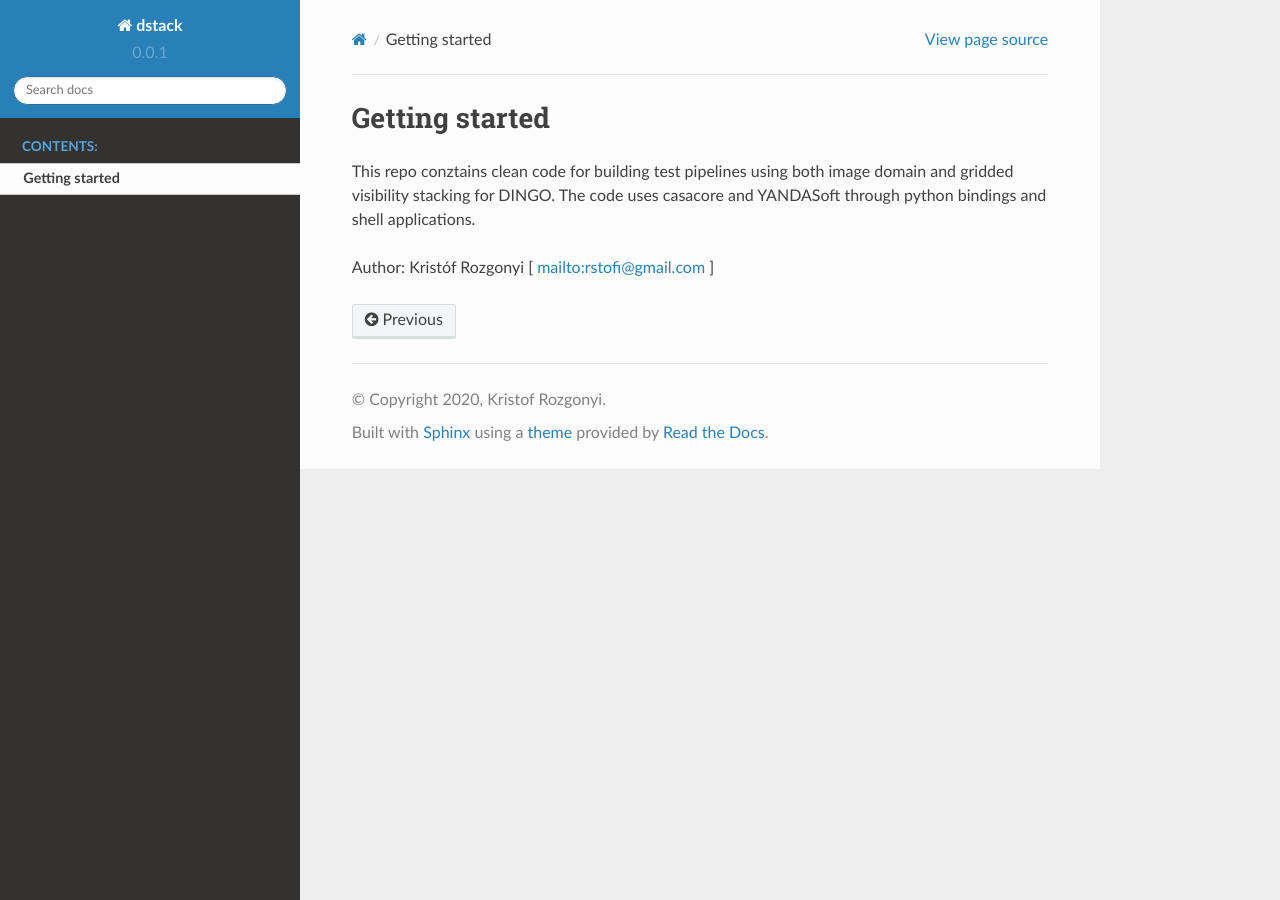
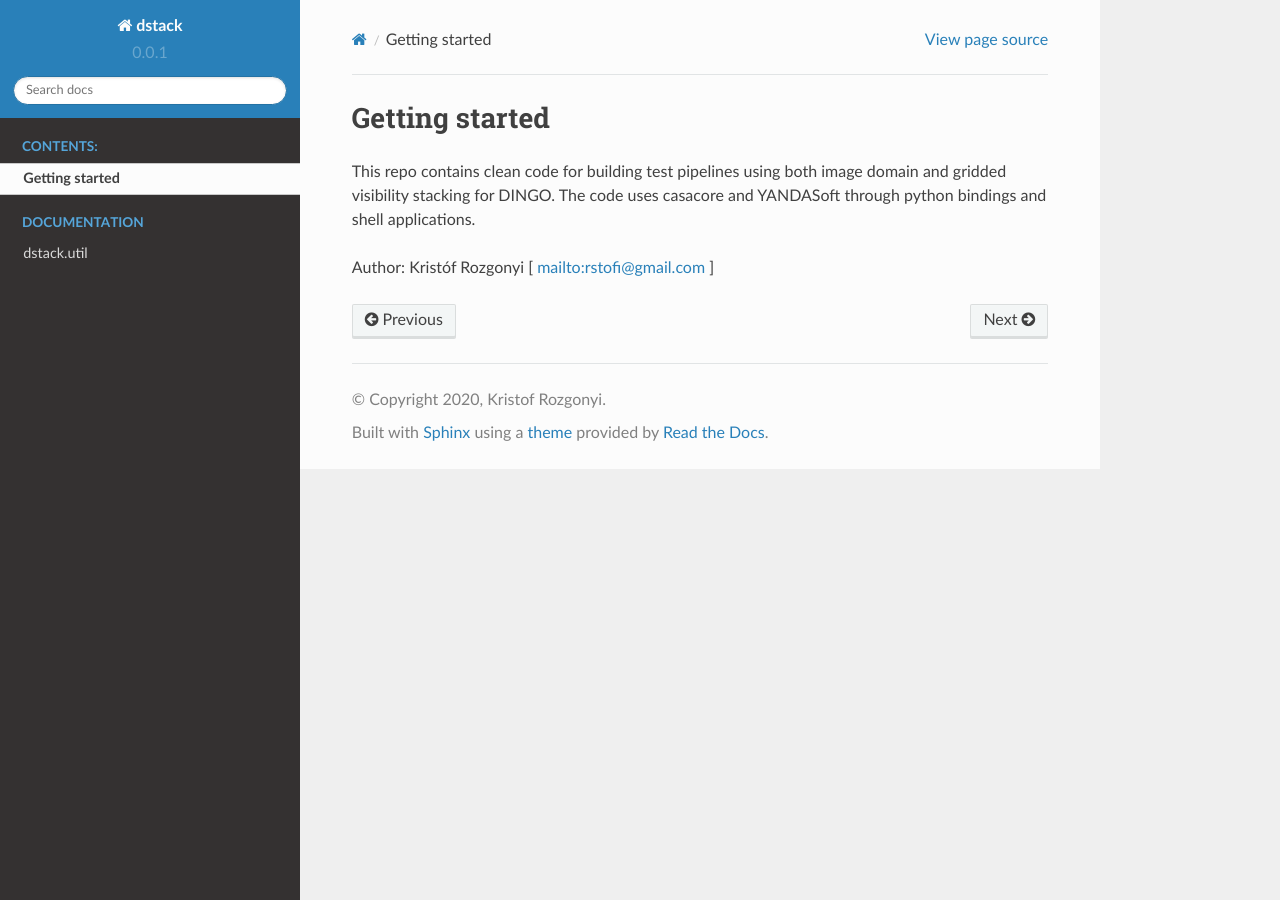
Before and after one commit to alxndrwllmsn/dstack, a Sphinx documentation site: the page built from docs/source/user_guide/getting_started.rst, in a window 1280 px wide. Built offline with Sphinx 7.4.7 and the Read the Docs theme 2.0.0, drawn with Linux system fonts in a browser that asks for light colours; pages that are not in the unit, such as notebooks, are missing from menus.

Commit message:
Documentation updated

```diff
--- a/docs/index.rst
+++ b/docs/index.rst
@@ -15,9 +15,9 @@ Welcome to dstack's documentation!
 
 .. toctree::
     :maxdepth: 3
-    :caption: API Documentation
+    :caption: Documentation
 
-    source/api/dstack.util.ms.rst
+    source/documentation/dstack.util.rst
 
 
 .. Indices and tables
--- a/docs/source/user_guide/getting_started.rst
+++ b/docs/source/user_guide/getting_started.rst
@@ -1,6 +1,6 @@
 Getting started
 ===============
 
-This repo conztains clean code for building test pipelines using both image domain and gridded visibility stacking for DINGO. The code uses casacore and YANDASoft through python bindings and shell applications.
+This repo contains clean code for building test pipelines using both image domain and gridded visibility stacking for DINGO. The code uses casacore and YANDASoft through python bindings and shell applications.
 
 Author: Kristóf Rozgonyi [ `<rstofi@gmail.com>`_ ]
```
Also changed, not shown: docs/source/documentation/dstack.util.rst (renamed from docs/source/api/dstack.util.rst).
